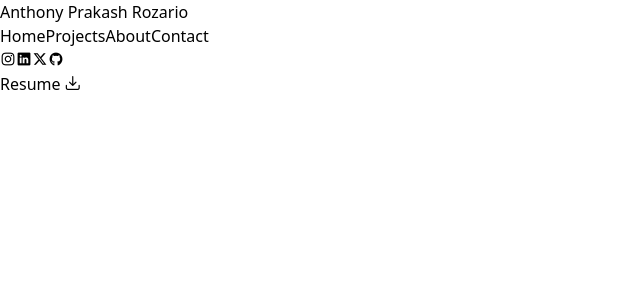
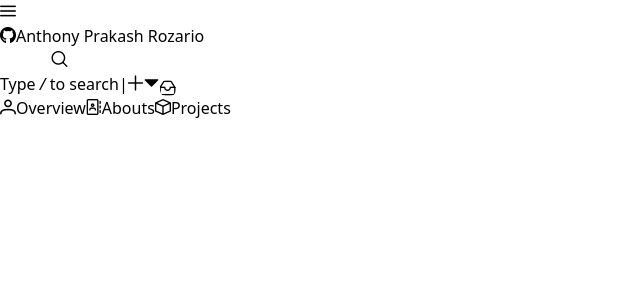
Before and after one commit to anthony-rozario/Profile, a React (Vite) app: page / in a window 1280 px wide. Shown: the top 300 px of the page, without its empty margins (0-640 px from the left). Built offline with nearby package versions, Linux system fonts and the light colour scheme.

Commit message:
new update

```diff
--- a/src/App.jsx
+++ b/src/App.jsx
@@ -1,12 +1,16 @@
 import Header from "./components/header"
-
+import React, { useState, useEffect } from "react";import "primereact/resources/primereact.css";
+import "primeicons/primeicons.css";
+import "primereact/resources/themes/tailwind-light/theme.css"
 function App() {
 
   return (
     <>
-    <div className="bg-[#717a8bae]">
+    <div className="bg-[#0C1116]">
       <Header />
+      <div className="h-full w-full flex">
 
+      </div>
       </div>
     </>
   )
--- /dev/null
+++ b/src/components/HeaderComponents/InboxButton.jsx
@@ -0,0 +1,27 @@
+/*import {
+    Tooltip,
+    TooltipContent,
+    TooltipProvider,
+    TooltipTrigger,
+  } from "@/components/ui/tooltip"
+
+
+function InboxButton() {
+  return (
+    <TooltipProvider>
+    <Tooltip>
+      <TooltipTrigger asChild>
+      <button className="text-base items-center flex border text-[#848D99] border-[#31363C] rounded-md p-2 justify-center ">
+            <i className="pi pi-inbox" />
+          </button>
+      </TooltipTrigger>
+      <TooltipContent className="bg-[#31363C] border-none">
+        <p className="text-sm text-slate-300">Drop Message</p>
+      </TooltipContent>
+    </Tooltip>
+  </TooltipProvider>
+
+)}
+
+export default InboxButton;
+*/
--- /dev/null
+++ b/src/components/HeaderComponents/MenuBar.jsx
@@ -0,0 +1,29 @@
+/*  import {
+  Sheet,
+  SheetContent,
+  SheetDescription,
+  SheetHeader,
+  SheetTitle,
+  SheetTrigger,
+} from "@/components/ui/sheet";
+
+function MenuBar() {
+  return (
+    <Sheet>
+      <SheetTrigger className="text-sm flex border text-[#848D99] border-[#31363C] rounded-md p-2 justify-center ">
+        <i className="pi pi-bars" />
+      </SheetTrigger>
+      <SheetContent side="left" className="bg-[#161A23] rounded-2xl rounded-l border-r-2 border-[#31363C] w-80 text-[#E7ECF3]">
+        <SheetHeader>
+          <SheetTitle>Are you absolutely sure?</SheetTitle>
+          <SheetDescription>
+            This action cannot be undone. This will permanently delete your
+            account and remove your data from our servers.
+          </SheetDescription>
+        </SheetHeader>
+      </SheetContent>
+    </Sheet>
+  );
+}
+
+export default MenuBar;*/
--- a/src/components/header.jsx
+++ b/src/components/header.jsx
@@ -1,47 +1,63 @@
-import {Name} from "./MetaData"
+import { Name } from "./MetaData";
+import { Button } from 'primereact/button';
+// import MenuBar from "./HeaderComponents/MenuBar";
+// import InboxButton from "./HeaderComponents/InboxButton";
+function Header() {
 
-function Header() {
+  const Iconstyles= "text-[#848D99] p-2";
   return (
-    <>
-      <div className="justify-between flex px-[2vw] py-[1vh] shadow-lg z-10 items-center text-slate-50">
-        <a href="/">
-          <h1 className="font-sans uppercase font-semibold text-lg  items-center">
-          {Name}
-          </h1>
-        </a>
+    <div className="bg-[#010508] border-b border-b-[#31363C]">
+      <div className="justify-between flex px-4 py-3 items-center text-[#E6ECF2] pt-4">
+        <div className="flex gap-4 items-center">
+         {/* <MenuBar /> */}
+         <button className="text-sm flex border text-[#848D99] border-[#31363C] rounded-md p-2 justify-center ">
+        <i className="pi pi-bars" />
+      </button>
 
-        <div className="flex gap-6 ">
-        <a href="" className="hover:text-slate-300">Home</a>
-        <a href="" className="hover:text-slate-300">Projects</a>
-        <a href="" className="hover:text-slate-300">About</a>
-        <a href="" className="hover:text-slate-300">Contact</a>
+          <div className="flex gap-4 items-center">
+            <a href="https://github.com/4nth0nyr0zar10" className="pi pi-github text-3xl" />
+            <a className="font-sans font-semibold text-sm items-center" href="/">
+              {Name}
+            </a>
+          </div>
         </div>
 
-        {/* Social media links  */}
-        <div className="flex gap-6">
-          <div className="flex text-2xl gap-2 items-center">
-            <a href="http://" target="_blank" rel="noopener noreferrer">
-              <i className="pi pi-instagram" />
-            </a>
-            <a href="http://" target="_blank" rel="noopener noreferrer">
-              <i className="pi pi-linkedin" />
-            </a>
-            <a href="http://" target="_blank" rel="noopener noreferrer">
-              <i className="pi pi-twitter" />
-            </a>
-            <a href={`http://`} target="_blank" rel="noopener noreferrer">
-              <i className="pi pi-github" />
-            </a>
-          </div>
-          {/* social media links ends */}
+        <div className="flex gap-2 ">
 
-        {/* Resume downloads */}
-          <a className="px-4 py-2 border-2 border-slate-300 bg-slate-950">
-            Resume <i className="pi pi-download"></i>
-          </a>
+        <button className="text-sm text-start items-center flex border w-80 text-[#848D99] border-[#31363C] rounded-md py-1 px-2 gap-2 ">
+            <i className="pi pi-search text-base" />
+            <h3>Type <i className="border border-[#848D99] text-[11px] px-[3px] pb-0.5  rounded ">/</i> to search</h3>
+          </button>
+
+          <i className="text-[#31363C] text-xl">|</i>
+
+        <button className="text-xs items-center flex border text-[#848D99] border-[#31363C] rounded-md px-3 justify-center gap-4">
+          <i className="pi pi-plus font-bold" />
+          <i className="pi pi-sort-down-fill text-[8px]" />
+        </button>
+
+        <button className="text-sm font-light items-center flex border text-[#848D99] border-[#31363C] rounded-md p-2 justify-center ">
+            <i className="fa-regular fa-circle-dot" />
+          </button>
+
+        <button className="text-sm font-light items-center flex border text-[#848D99] border-[#31363C] rounded-md p-2 justify-center ">
+            <i className="fa-solid fa-code-pull-request" />
+          </button>
+
+       {/* <InboxButton /> */}
+       <Button className="text-base items-center flex border text-[#848D99] border-[#31363C] !rounded-md p-2 justify-center " tooltip="Enter your username" tooltipOptions={{ position: 'bottom' }}>
+            <i className="pi pi-inbox" />
+          </Button>
+
         </div>
       </div>
-    </>
+      <div className="bg-[#010508] flex px-3 text-[#E7ECF3]">
+
+        <a href="" className="hover:border-b-2 border-[#C46F5A]"><i className={`pi pi-user ${Iconstyles}`} />Overview</a>
+        <a href="" className="hover:border-b-2 border-[#C46F5A]"><i className={`pi pi-address-book ${Iconstyles}`} />Abouts</a>
+        <a href="" className="hover:border-b-2 border-[#C46F5A]"><i className={`pi pi-box ${Iconstyles}`} />Projects</a>
+      </div>
+    </div>
   );
 }
 
--- a/src/index.css
+++ b/src/index.css
@@ -1,4 +1,3 @@
 @tailwind base;
 @tailwind components;
 @tailwind utilities;
-@import "primeicons/primeicons.css";
--- a/src/main.jsx
+++ b/src/main.jsx
@@ -1,10 +1,13 @@
-import { StrictMode } from 'react'
-import { createRoot } from 'react-dom/client'
-import App from './App.jsx'
+import React from 'react'
+import ReactDOM from 'react-dom/client'
+import { PrimeReactProvider } from "primereact/api";
+import App from './App'
 import './index.css'
 
-createRoot(document.getElementById('root')).render(
-  <StrictMode>
-    <App />
-  </StrictMode>,
+ReactDOM.createRoot(document.getElementById('root')).render(
+  <React.StrictMode>
+    <PrimeReactProvider>
+       <App />
+    </PrimeReactProvider>
+  </React.StrictMode>
 )
```
